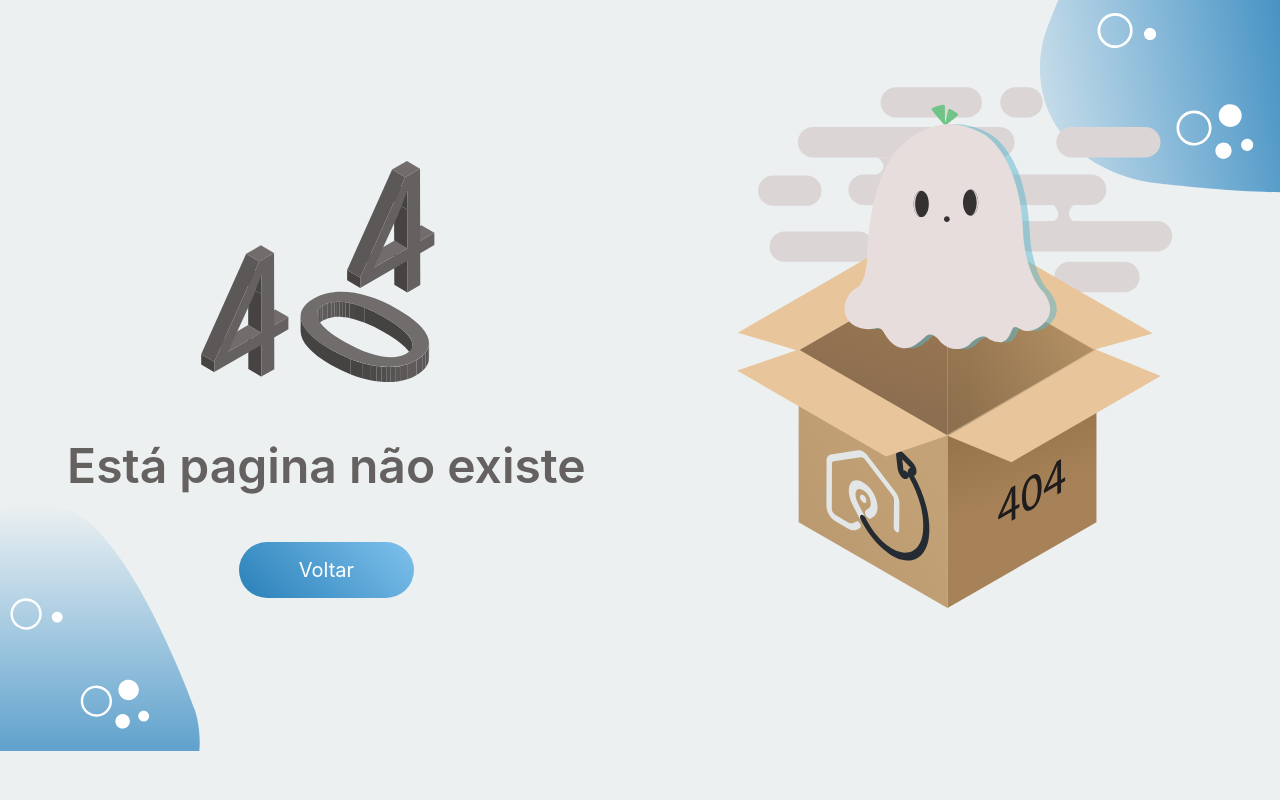
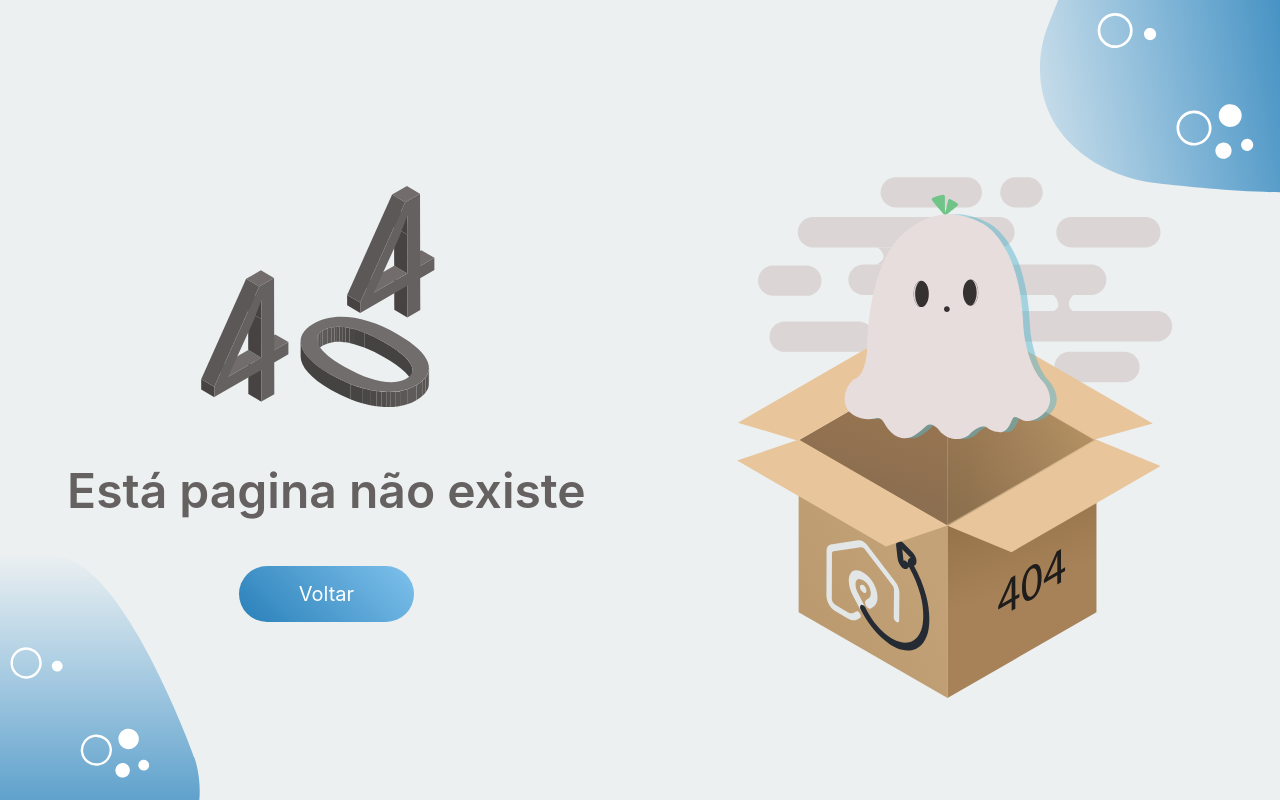
Before and after one commit to Place-UP/PlaceUP-FrontEnd, a React (Create React App) app: page /Feed in a window 1280 px wide. Built offline with nearby package versions, Linux system fonts and the light colour scheme; a web font is replaced by a local one.

Commit message:
Pagina error

```diff
--- a/src/Components/Error404/index.jsx
+++ b/src/Components/Error404/index.jsx
@@ -5,7 +5,7 @@ import CenarioErrorBottom from '../../Img/Error/CenarioErrorBottom.svg'
 import CaixaPlaceUP from '../../Img/Error/CaixaPlaceUP.svg'
 import CenarioErrorTop from '../../Img/Error/CenarioErrorTop.svg'
 
-import { Container, Box, CenarioBottom, CenarioTop, CaixaError } from './style'
+import { Container, Box, CenarioBottom, CenarioTop } from './style'
 
 export function Pagina404() {
     return (
@@ -17,9 +17,9 @@ export function Pagina404() {
                 <span>Está pagina não existe</span>
                 <Link to="/">Voltar</Link>
             </Box>
-            <CaixaError>
+            <div>
                 <img src={CaixaPlaceUP} alt="Caixa PlaceUP" />
-            </CaixaError>
+            </div>
         </Container>
     )
 }
--- a/src/Components/Error404/style.jsx
+++ b/src/Components/Error404/style.jsx
@@ -3,15 +3,16 @@ import styled from "styled-components";
 export const Container = styled.main`
     position: relative;
     width: 100%;
-    height: 100%;
+    height: 100vh;
     display: flex;
     justify-content: space-around;
     align-items: center;
     overflow: hidden;
+    box-sizing: border-box;
 `
 
 export const Box = styled.div`
-    height: auto;
+    height: 100%;
     display: flex;
     flex-direction: column;
     justify-content: center;
@@ -67,5 +68,5 @@ export const CenarioTop = styled.img`
 `
 
 export const CaixaError = styled.div`
-    margin-bottom: 131px;
+
 `
```
